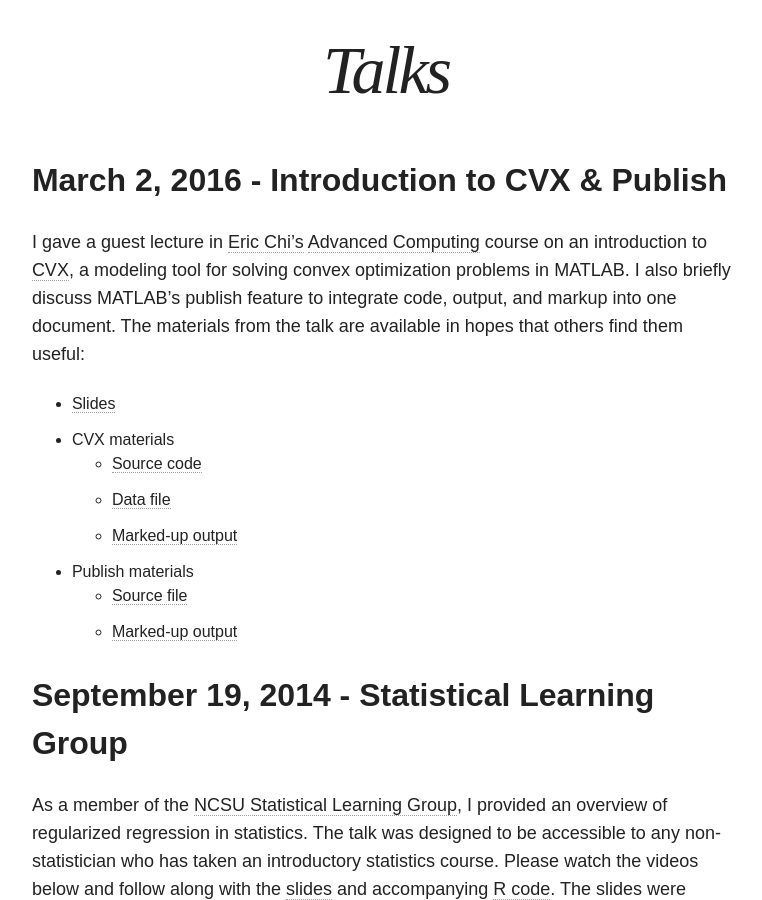
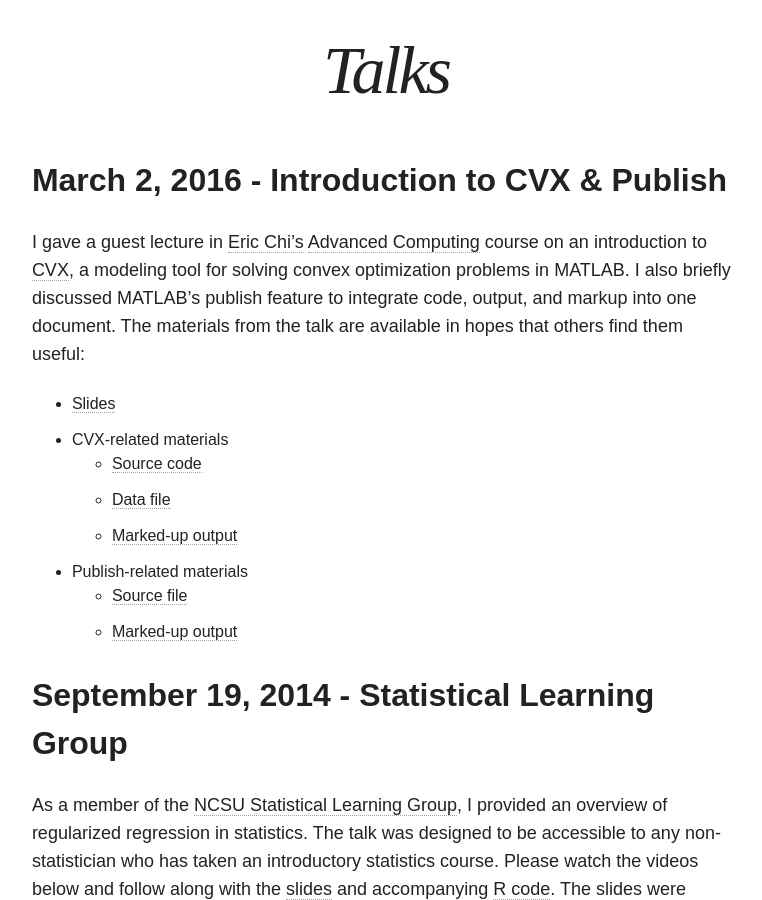
Before and after one commit to brgaines/brgaines.github.io, a Jekyll site: the page built from talks/index.md, in a window 1280 px wide and 900 px high, scrolled down 418 px. Shown: the whole window, without its empty margins (254-1016 px from the left). Built offline with Jekyll 4.4.1, drawn with Linux system fonts in a browser that asks for light colours; nearby versions of some CDN libraries.

Commit message:
minor edits

```diff
--- a/talks/index.md
+++ b/talks/index.md
@@ -5,14 +5,14 @@ excerpt: "Talks I've given"
 modified: 2016-03-02
 ---
 ## March 2, 2016 - Introduction to CVX & Publish
-I gave a guest lecture in [Eric Chi's](http://www.ericchi.com/) [Advanced Computing](http://www.stat.ncsu.edu/people/chi/courses/ST790/) course on an introduction to [CVX](http://cvxr.com/cvx/), a modeling tool for solving convex optimization problems in MATLAB.  I also briefly discuss MATLAB's publish feature to integrate code, output, and markup into one document.  The materials from the talk are available in hopes that others find them useful:
+I gave a guest lecture in [Eric Chi's](http://www.ericchi.com/) [Advanced Computing](http://www.stat.ncsu.edu/people/chi/courses/ST790/) course on an introduction to [CVX](http://cvxr.com/cvx/), a modeling tool for solving convex optimization problems in MATLAB.  I also briefly discussed MATLAB's publish feature to integrate code, output, and markup into one document.  The materials from the talk are available in hopes that others find them useful:
 
 - [Slides](http://brgaines.github.io/talks/cvx/cvxDemo.html)
-- CVX materials
+- CVX-related materials
 	- [Source code](http://brgaines.github.io/talks/cvx/cvxDemo.m)
 	- [Data file](http://brgaines.github.io/talks/cvx/cvxDemo.mat)
 	- [Marked-up output](http://brgaines.github.io/talks/cvx/cvxDemo/cvxDemo.html)
-- Publish materials
+- Publish-related materials
 	- [Source file](http://brgaines.github.io/talks/cvx/publishDemo.m)
 	- [Marked-up output](http://brgaines.github.io/talks/cvx/publishDemo/publishDemo.html)
 
```
